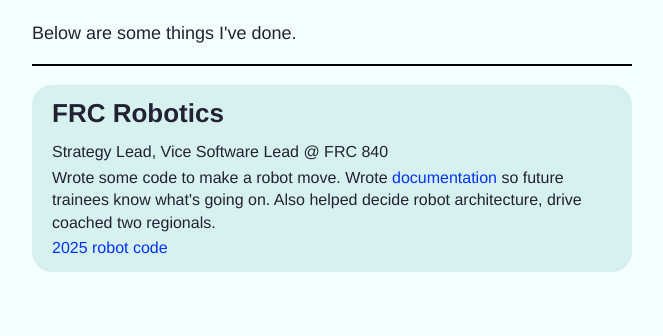
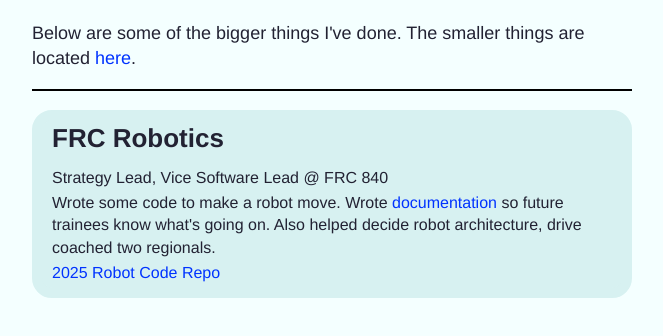
Before and after one commit to LeopardCheetah/LeopardCheetah.github.io, a plain HTML site: page projects.html in a window 1280 px wide. Shown: the part 128-464 px from the top of the page, without its empty margins (308-971 px from the left). Drawn offline with Linux system fonts and the light colour scheme.

Commit message:
proper branching

```diff
--- a/projects.html
+++ b/projects.html
@@ -113,15 +113,27 @@
 
         <main> <h1>Projects</h1>
 
-        <p>Below are some things I've done.</p>
+        <p>Below are some of the bigger things I've done. The smaller things are located <a href=random-projects.html>here</a>.</p>
 
         <hr/>
+
+        <!-- template project box
+
+        <div class="project-box">
+            <div class="project-title">   NAME   </div>
+            <div class="project-p">   Line 1    </div>
+            <div class="project-p">  Line 2    </div>
+            <div class="project-p"><a href="???">  Relevant Link  </a></div>
+        </div>
+
+
+        -->
 
         <div class="project-box">
             <div class="project-title">FRC Robotics</div>
             <div class="project-p">Strategy Lead, Vice Software Lead @ FRC 840</div>
             <div class="project-p">Wrote some code to make a robot move. Wrote <a href="https://github.com/LeopardCheetah/ate-for-tea-docs">documentation</a> so future trainees know what's going on. Also helped decide robot architecture, drive coached two regionals.</div>
-            <div class="project-p"><a href="https://github.com/Aragon-Robotics-Team/frc-2025">2025 robot code</a></div>
+            <div class="project-p"><a href="https://github.com/Aragon-Robotics-Team/frc-2025">2025 Robot Code Repo</a></div>
         </div>
 
 
```
Also changed, not shown: random-projects.html (added), 1 other file.
